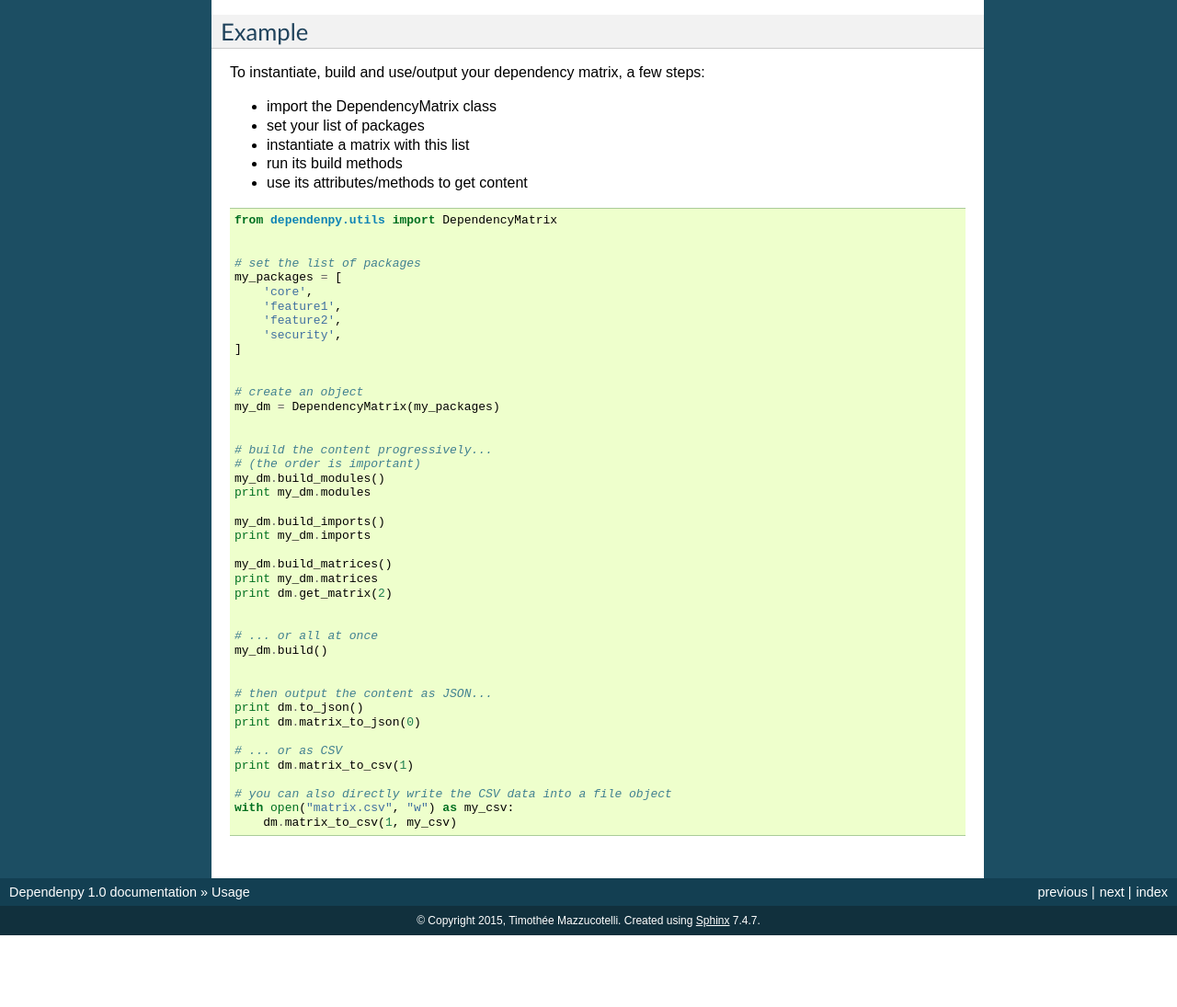
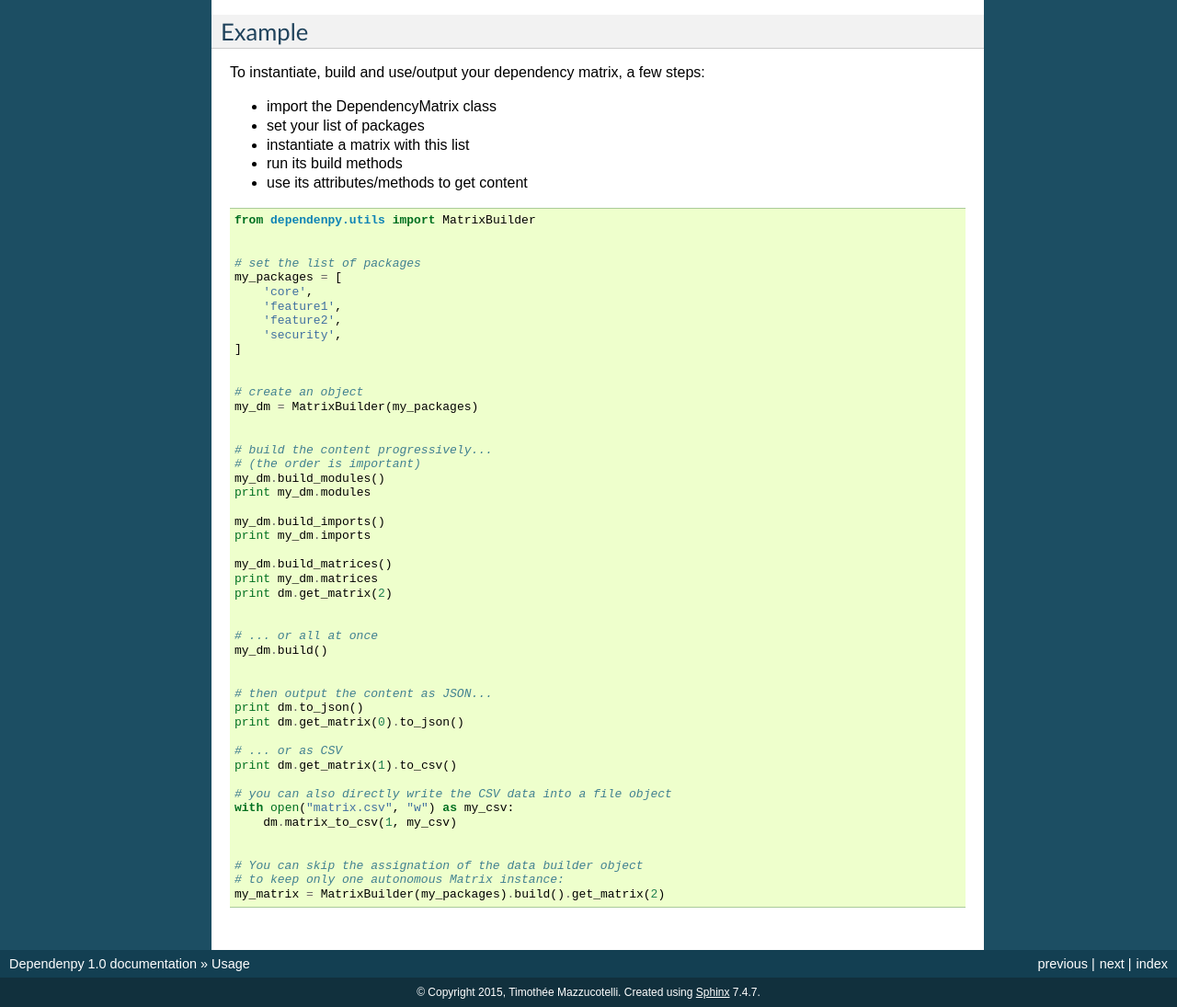
Before and after one commit to pawamoy/dependenpy, a Sphinx documentation site: the page built from docs/usage.rst, in a window 1280 px wide and 1400 px high, scrolled down 497 px, cut to the strip 305-1400 px from the top of the window. Shown: the whole strip at 92% size. Built offline with Sphinx 7.4.7, drawn with Linux system fonts in a browser that asks for light colours; before the commit the page ends 1819 px from its top, so only the background shows below that.

Commit message:
Updated documenatation

```diff
--- a/docs/usage.rst
+++ b/docs/usage.rst
@@ -39,7 +39,7 @@ Methods
 You can then access each one of the built matrices with the `get_matrix(depth)`
 method, knowing that depth **0** is equivalent to the **maximum depth**.
 
-.. autoclass:: dependenpy.utils.DependencyMatrix
+.. autoclass:: dependenpy.utils.MatrixBuilder
     :members:
 
 
@@ -56,7 +56,7 @@ To instantiate, build and use/output your dependency matrix, a few steps:
 
 .. code:: python
 
-    from dependenpy.utils import DependencyMatrix
+    from dependenpy.utils import MatrixBuilder
 
 
     # set the list of packages
@@ -69,7 +69,7 @@ To instantiate, build and use/output your dependency matrix, a few steps:
 
 
     # create an object
-    my_dm = DependencyMatrix(my_packages)
+    my_dm = MatrixBuilder(my_packages)
 
 
     # build the content progressively...
@@ -91,11 +91,16 @@ To instantiate, build and use/output your dependency matrix, a few steps:
 
     # then output the content as JSON...
     print dm.to_json()
-    print dm.matrix_to_json(0)
+    print dm.get_matrix(0).to_json()
 
     # ... or as CSV
-    print dm.matrix_to_csv(1)
+    print dm.get_matrix(1).to_csv()
 
     # you can also directly write the CSV data into a file object
     with open("matrix.csv", "w") as my_csv:
         dm.matrix_to_csv(1, my_csv)
+
+
+    # You can skip the assignation of the data builder object
+    # to keep only one autonomous Matrix instance:
+    my_matrix = MatrixBuilder(my_packages).build().get_matrix(2)
```
Also changed, not shown: README.rst (+4 -7 lines), docs/configuration.rst (+5 -45 lines), docs/index.rst (+3 -4 lines).
